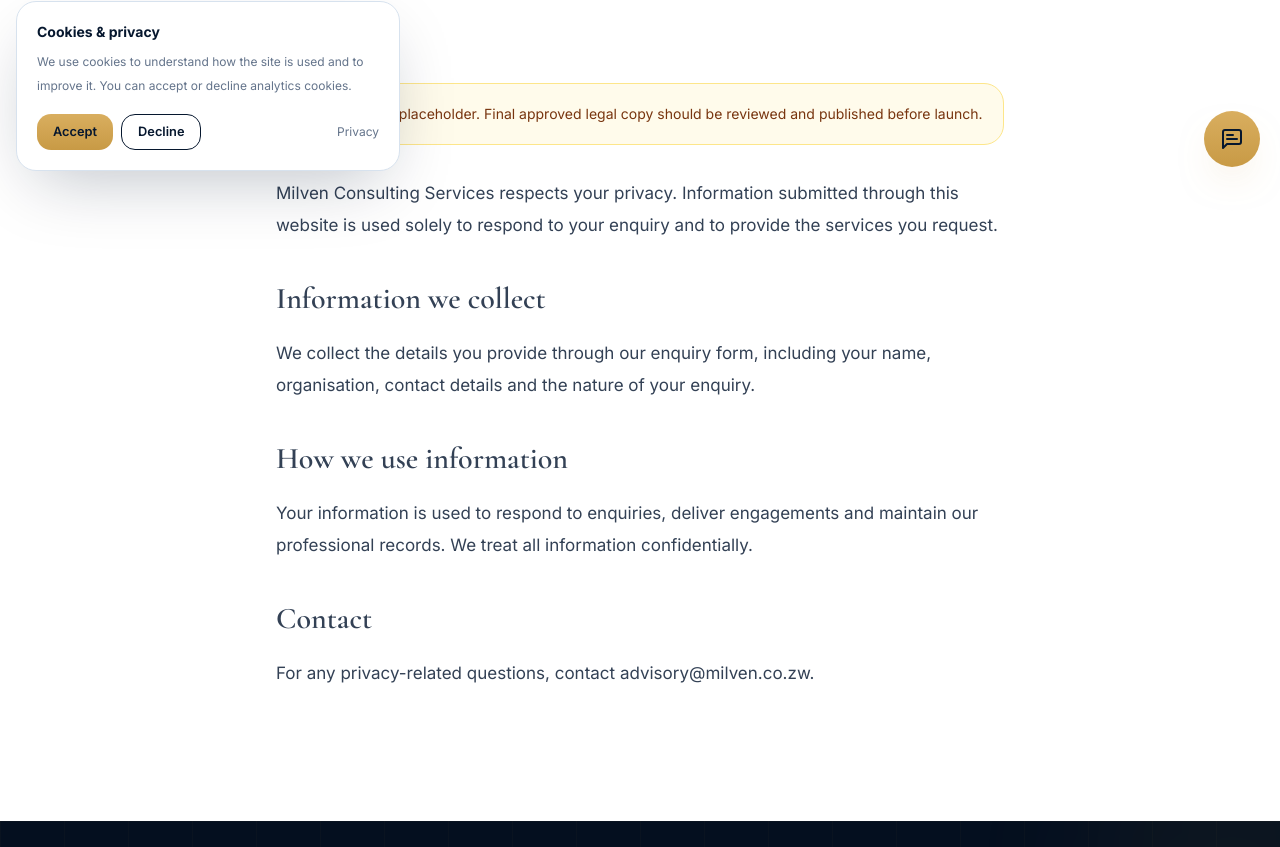
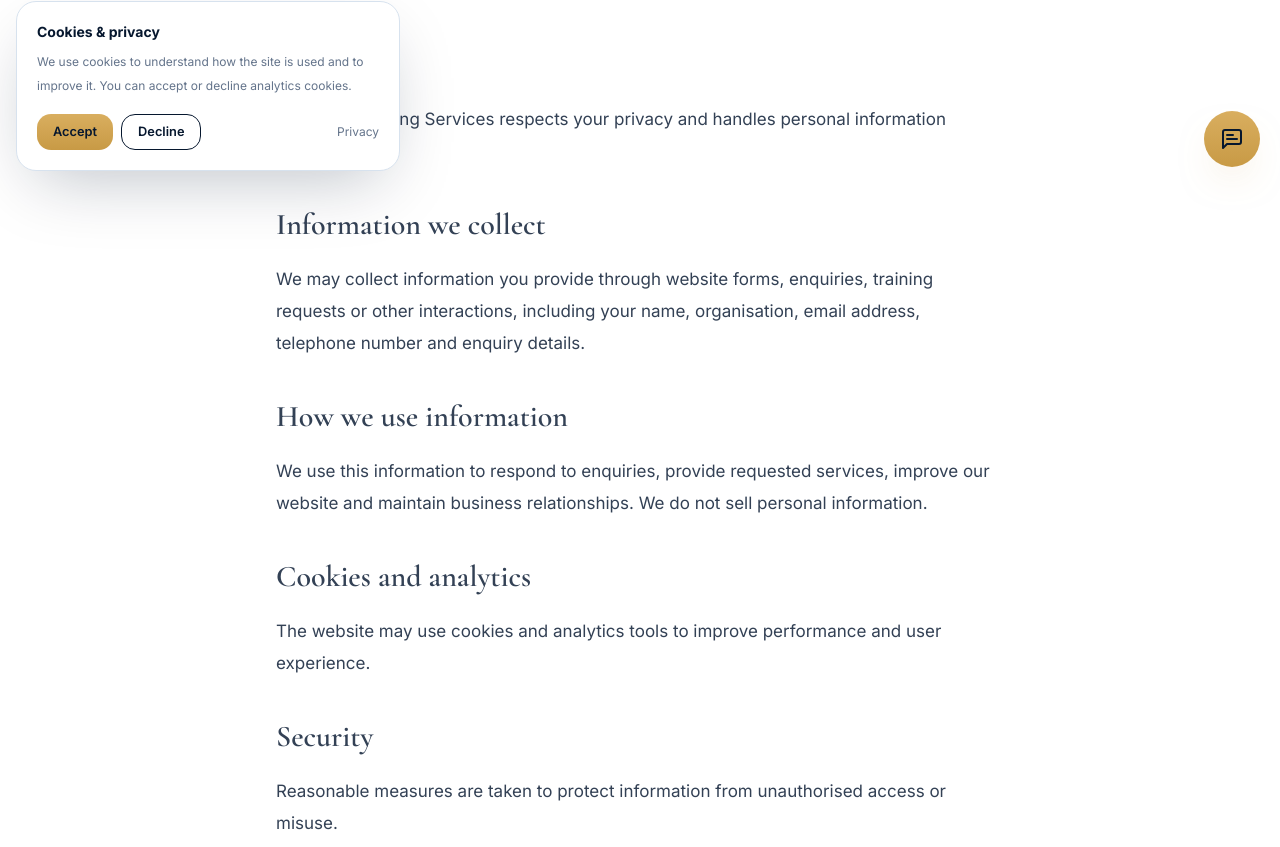
Before and after one commit to fummah/milven-web, a Next.js app: page /privacy in a window 1280 px wide. Shown: the part 613-1460 px from the top of the page. Built offline with nearby package versions, Linux system fonts and the light colour scheme; no server answers; the database is empty.

Commit message:
Add approved Privacy Policy and Terms of Use content

```diff
--- a/app/(site)/privacy/page.tsx
+++ b/app/(site)/privacy/page.tsx
@@ -3,9 +3,10 @@
 
 export const metadata: Metadata = {
   title: "Privacy Policy",
-  description: "How Milven Consulting Services handles personal information.",
+  description:
+    "How Milven Consulting Services handles personal information submitted through this website.",
   alternates: { canonical: "/privacy" },
-  robots: { index: false, follow: true }
+  robots: { index: true, follow: true }
 }
 
 export default function PrivacyPage() {
@@ -14,38 +15,56 @@
       <PageHero
         eyebrow="Legal"
         title="Privacy Policy"
-        text="How Milven Consulting Services collects, uses and protects information."
+        text="How Milven Consulting Services handles personal information."
         image="/images/contact/contact-hero.jpg"
         size="compact"
         breadcrumbs={[{ label: "Home", href: "/" }, { label: "Privacy" }]}
       />
       <section className="section">
         <div className="container-page max-w-3xl">
-          <div className="rounded-2xl border border-amber-200 bg-amber-50 p-5 text-sm text-amber-900">
-            This policy is a placeholder. Final approved legal copy should be
-            reviewed and published before launch.
-          </div>
-          <div className="prose-milven mt-8">
+          <div className="prose-milven">
             <p>
-              Milven Consulting Services respects your privacy. Information
-              submitted through this website is used solely to respond to your
-              enquiry and to provide the services you request.
+              Milven Consulting Services respects your privacy and handles personal
+              information responsibly.
             </p>
+
             <h2>Information we collect</h2>
             <p>
-              We collect the details you provide through our enquiry form,
-              including your name, organisation, contact details and the nature
-              of your enquiry.
+              We may collect information you provide through website forms,
+              enquiries, training requests or other interactions, including your
+              name, organisation, email address, telephone number and enquiry
+              details.
             </p>
+
             <h2>How we use information</h2>
             <p>
-              Your information is used to respond to enquiries, deliver
-              engagements and maintain our professional records. We treat all
-              information confidentially.
+              We use this information to respond to enquiries, provide requested
+              services, improve our website and maintain business relationships. We
+              do not sell personal information.
             </p>
+
+            <h2>Cookies and analytics</h2>
+            <p>
+              The website may use cookies and analytics tools to improve performance
+              and user experience.
+            </p>
+
+            <h2>Security</h2>
+            <p>
+              Reasonable measures are taken to protect information from unauthorised
+              access or misuse.
+            </p>
+
             <h2>Contact</h2>
+            <p>For privacy enquiries, contact:</p>
             <p>
-              For any privacy-related questions, contact advisory@milven.co.zw.
+              Milven Consulting Services
+              <br />
+              2nd Floor, Block A, Smatsatsa Office Park
+              <br />
+              Borrowdale
+              <br />
+              <a href="mailto:advisory@milven.co.zw">advisory@milven.co.zw</a>
             </p>
           </div>
         </div>
--- a/app/(site)/terms/page.tsx
+++ b/app/(site)/terms/page.tsx
@@ -3,9 +3,10 @@
 
 export const metadata: Metadata = {
   title: "Terms of Use",
-  description: "Terms governing the use of the Milven Consulting Services website.",
+  description:
+    "The terms governing the use of the Milven Consulting Services website.",
   alternates: { canonical: "/terms" },
-  robots: { index: false, follow: true }
+  robots: { index: true, follow: true }
 }
 
 export default function TermsPage() {
@@ -21,25 +22,43 @@
       />
       <section className="section">
         <div className="container-page max-w-3xl">
-          <div className="rounded-2xl border border-amber-200 bg-amber-50 p-5 text-sm text-amber-900">
-            These terms are a placeholder. Final approved legal copy should be
-            reviewed and published before launch.
-          </div>
-          <div className="prose-milven mt-8">
+          <div className="prose-milven">
             <p>
-              The information on this website is provided for general purposes
-              only and does not constitute professional advice. Formal advice is
-              provided only under a signed engagement agreement.
+              The information on this website is provided for general information
+              purposes only.
             </p>
-            <h2>Use of this website</h2>
+
+            <h2>Professional advice</h2>
             <p>
-              You agree to use this website lawfully and not to misuse its
-              content or functionality.
+              Website content does not constitute investment, legal, tax, audit,
+              assurance or other regulated professional advice. Formal advisory
+              relationships arise only through separately agreed engagement terms.
             </p>
+
             <h2>Intellectual property</h2>
             <p>
-              All content, branding and materials on this website belong to
-              Milven Consulting Services unless otherwise stated.
+              All Milven branding, publications, graphics and website content remain
+              the property of Milven Consulting Services or the relevant rights
+              holder and may not be reproduced without permission.
+            </p>
+
+            <h2>Accuracy and availability</h2>
+            <p>
+              Milven aims to keep website information accurate and available but does
+              not guarantee that all content will always be complete, current or
+              uninterrupted.
+            </p>
+
+            <h2>External links</h2>
+            <p>
+              External links are provided for convenience only, and Milven is not
+              responsible for third-party websites.
+            </p>
+
+            <h2>Contact</h2>
+            <p>
+              For enquiries, contact{" "}
+              <a href="mailto:advisory@milven.co.zw">advisory@milven.co.zw</a>.
             </p>
           </div>
         </div>
```
